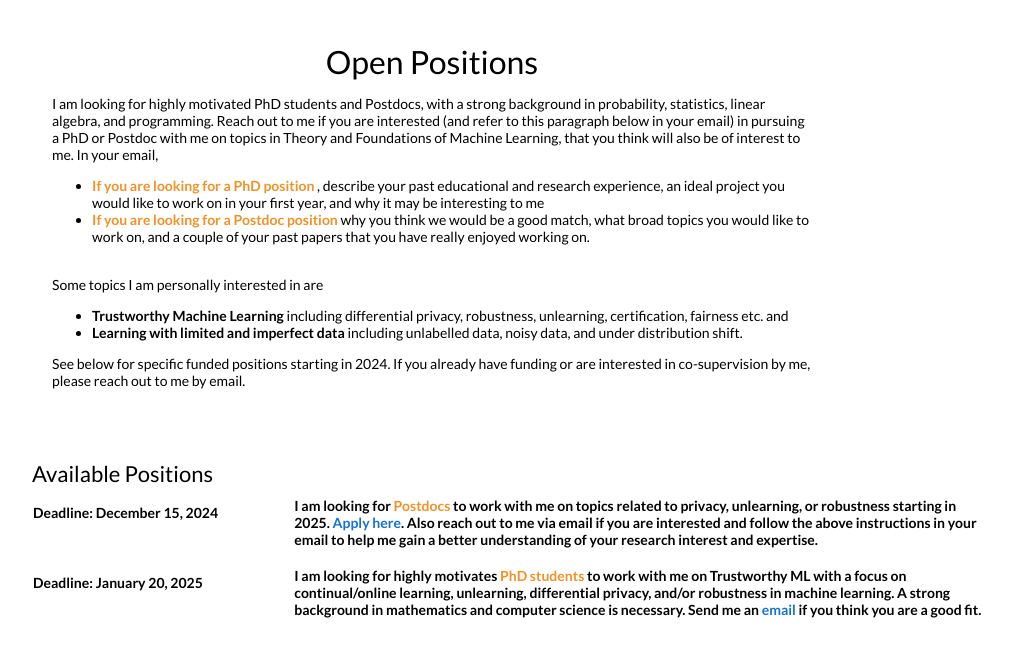
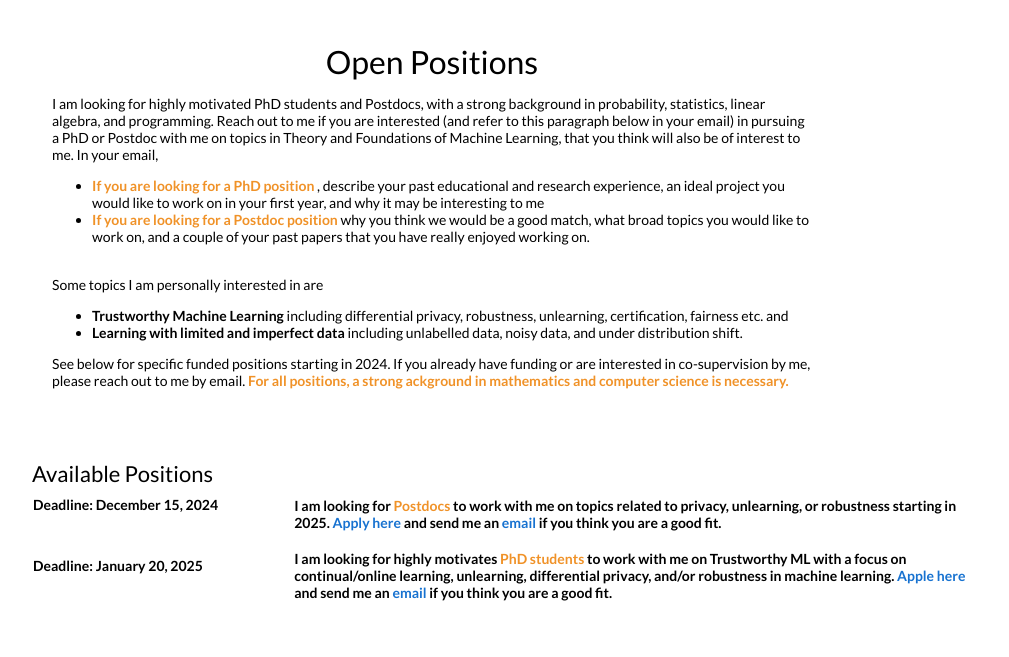
Before and after one commit to amartya18x/personal_website, a Jekyll site: the page built from pages/hiring.md, in a window 1280 px wide. Shown: the top 657 px of the page, without its empty margins (208-1217 px from the left). Built offline with Jekyll 4.4.1, drawn with Linux system fonts in a browser that asks for light colours.

Commit message:
updating

```diff
--- a/pages/hiring.md
+++ b/pages/hiring.md
@@ -28,4 +28,4 @@ to me if you are interested (and refer to this paragraph below in your
           including unlabelled data, noisy data, and under
           distribution shift.</li>
       </ul>
-      See below for specific funded positions starting in 2024. If you already have funding or are interested in co-supervision by me, please reach out to me by email.
+      See below for specific funded positions starting in 2024. If you already have funding or are interested in co-supervision by me, please reach out to me by email. <strong> For all positions, a strong ackground in mathematics and computer science is necessary.</strong>
```
Also changed, not shown: pages/nnf_startup_postdoc.md (+2 -3 lines), pages/startup.md (+3 -2 lines).
